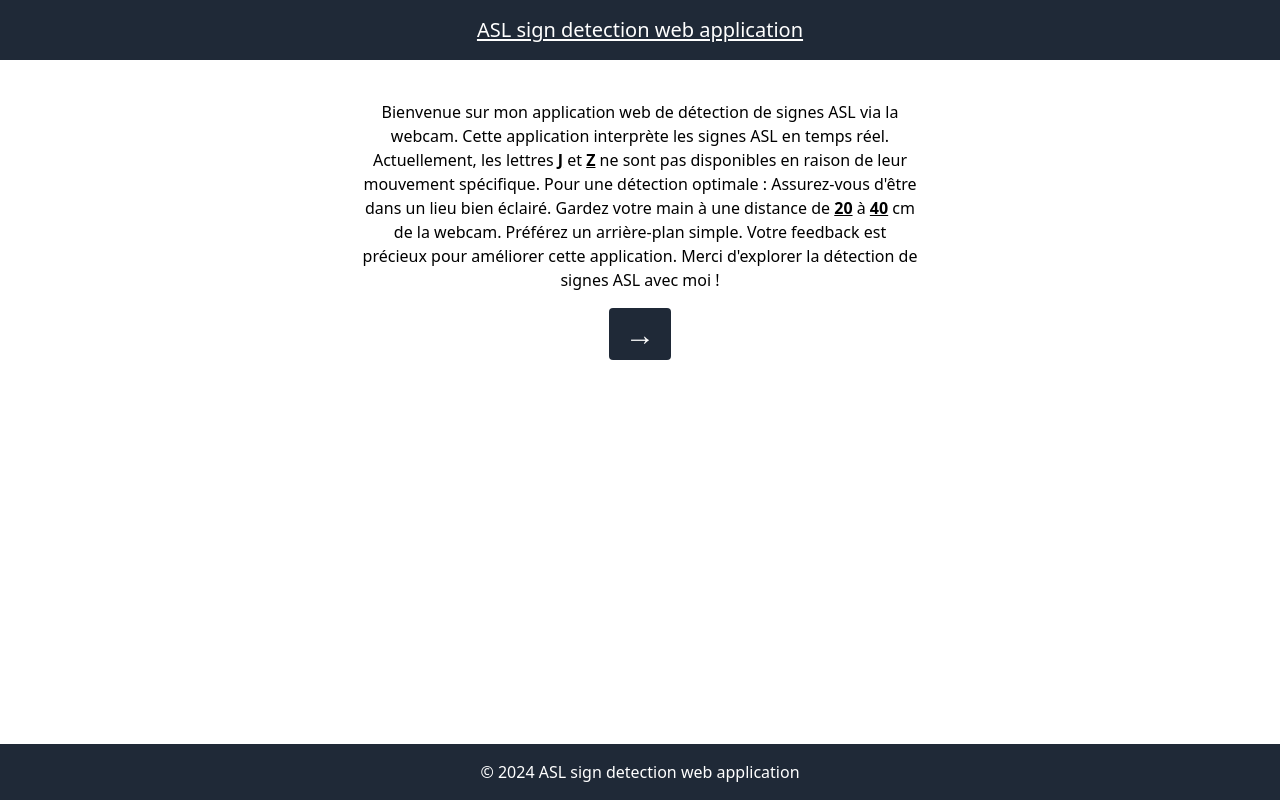
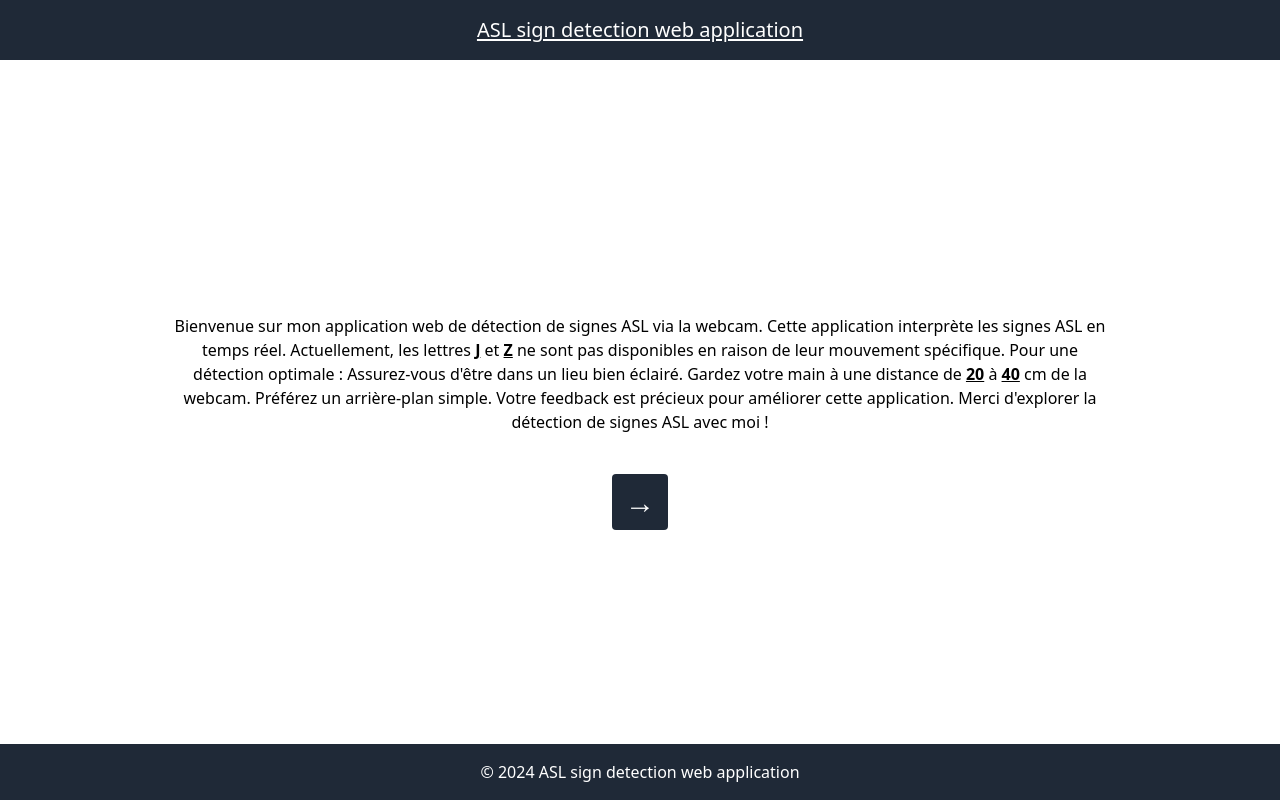
Before and after one commit to Youliix/asl_web_app, a Flask app: page / in a window 1280 px wide. Run offline with Flask 3, Linux system fonts and the light colour scheme; parts of the project's set-up code (start-up, migrations or seed data) failed here and were passed over.

Commit message:
Web app fixed

```diff
--- a/app/static/dist/css/output.css
+++ b/app/static/dist/css/output.css
@@ -602,6 +589,18 @@ video {
   aspect-ratio: 16/9;
 }
 
+.h-14 {
+  height: 3.5rem;
+}
+
+.h-9 {
+  height: 2.25rem;
+}
+
+.h-full {
+  height: 100%;
+}
+
 .h-screen {
   height: 100vh;
 }
@@ -610,16 +609,32 @@ video {
   min-height: 280px;
 }
 
+.w-14 {
+  width: 3.5rem;
+}
+
+.w-9 {
+  width: 2.25rem;
+}
+
 .w-full {
   width: 100%;
+}
+
+.w-1\/2 {
+  width: 50%;
+}
+
+.w-2\/3 {
+  width: 66.666667%;
 }
 
 .min-w-\[360px\] {
   min-width: 360px;
 }
 
-.max-w-xl {
-  max-width: 36rem;
+.max-w-5xl {
+  max-width: 64rem;
 }
 
 .-translate-x-1\/2 {
@@ -644,6 +659,10 @@ video {
   flex-wrap: wrap;
 }
 
+.items-start {
+  align-items: flex-start;
+}
+
 .items-center {
   align-items: center;
 }
@@ -677,22 +734,16 @@ video {
   padding: 1rem;
 }
 
-.px-4 {
-  padding-left: 1rem;
-  padding-right: 1rem;
+.p-0 {
+  padding: 0px;
 }
 
-.py-2 {
-  padding-top: 0.5rem;
-  padding-bottom: 0.5rem;
+.pt-0 {
+  padding-top: 0px;
 }
 
 .text-center {
   text-align: center;
-}
-
-.align-middle {
-  vertical-align: middle;
 }
 
 .text-3xl {
@@ -766,10 +817,6 @@ video {
     margin-top: 0px;
   }
 
-  .md\:mt-4 {
-    margin-top: 1rem;
-  }
-
   .md\:mt-8 {
     margin-top: 2rem;
   }
@@ -798,7 +849,7 @@ video {
     max-width: 480px;
   }
 
-  .md\:p-2 {
-    padding: 0.5rem;
+  .md\:p-10 {
+    padding: 2.5rem;
   }
 }
--- a/app/templates/common/footer.html
+++ b/app/templates/common/footer.html
@@ -1,3 +1,3 @@
-<footer class="bg-gray-800 text-white p-4 fixed inset-x-0 bottom-0">
+<footer class="bg-gray-800 text-white p-4">
     <p class="text-center">© 2024 ASL sign detection web application</p>
 </footer>
--- a/app/templates/content/home.html
+++ b/app/templates/content/home.html
@@ -1,6 +1,6 @@
-<main class="w-full md:mt-4">
-  <div class="text-center md:mt-4">
-    <p class="mx-auto max-w-xl text-center md:p-2 mt-2">
+<main class="w-full h-full flex justify-center items-center">
+  <div class="text-center w-full h-full flex flex-col justify-center items-center">
+    <p class="mx-auto max-w-5xl text-center md:p-10">
       Bienvenue sur mon application web de détection de signes ASL via la
       webcam. Cette application interprète les signes ASL en temps réel.
       Actuellement, les lettres <u class="font-bold">J</u> et
@@ -14,9 +14,9 @@
     </p>
     <a
       href="/predict"
-      class="mt-2 inline-flex items-center justify-center px-4 py-2 bg-gray-800 text-white font-semibold text-3xl rounded hover:bg-blue-700 focus:outline-none focus:ring focus:ring-blue-700 focus:ring-offset-2"
+      class="w-14 h-14 inline-flex items-center justify-center bg-gray-800 text-white font-semibold text-3xl rounded hover:bg-blue-700 focus:outline-none focus:ring focus:ring-blue-700 focus:ring-offset-2"
     >
-      <span class="align-middle">&#x2192;</span>
+      <span class='h-9 w-9 flex justify-center items-start'>&#x2192;</span>
     </a>
   </div>
 </main>
--- a/app/templates/index.html
+++ b/app/templates/index.html
@@ -9,7 +9,7 @@
     <link rel="icon" href="{{ url_for('static', filename='./images/sign.png') }}" />
     <link rel="stylesheet" href="https://cdnjs.cloudflare.com/ajax/libs/font-awesome/5.15.3/css/all.min.css">
   </head>
-<div class="flex flex-col h-screen md:min-h-screen">
+<div class="flex flex-col h-screen md:min-h-screen w-full">
   {% include './common/header.html' %}
   {% include main_template %}
   {% include './common/footer.html' %}
```
Also changed, not shown: other parts of app/static/dist/css/output.css (+42 -13 lines), app/static/js/index.js (+72 -71 lines), app/templates/content/detection.html (+6 -6 lines).
